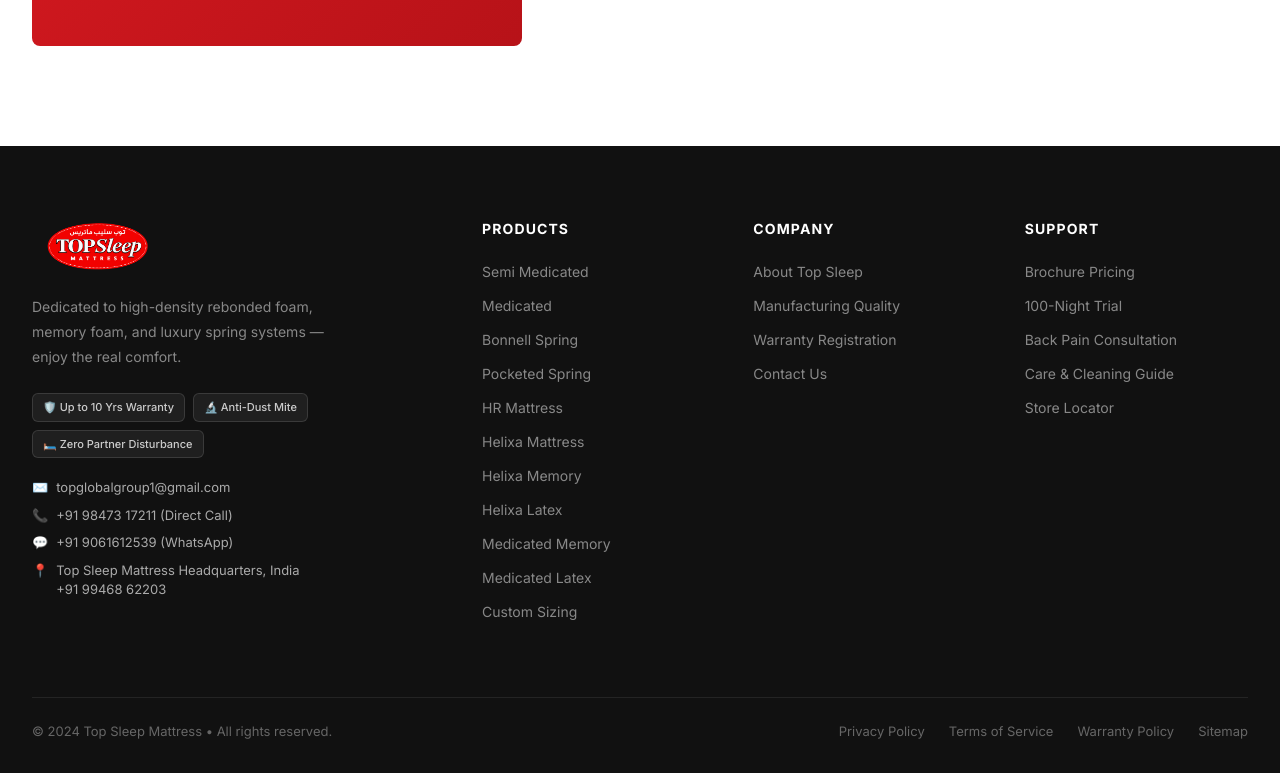
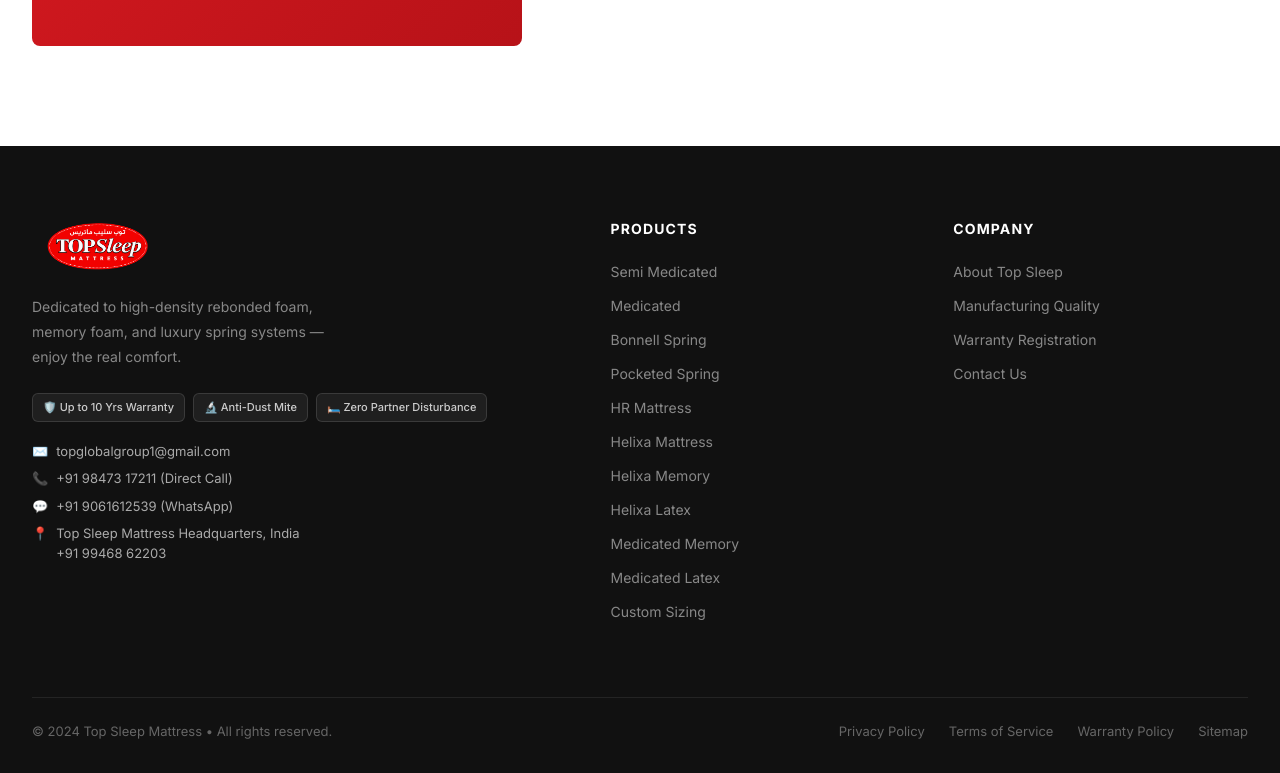
Before and after one commit to alinajaleelkavungal/topsleepmatress, a Next.js app: page / in a window 1280 px wide. Shown: the part 7235-8008 px from the top of the page. Built offline with nearby package versions, Linux system fonts and the light colour scheme; a web font is replaced by a local one.

Commit message:
updated footer section

```diff
--- a/components/Footer.tsx
+++ b/components/Footer.tsx
@@ -23,13 +23,6 @@
       'Warranty Registration',
       'Contact Us',
     ],
-    Support: [
-      'Brochure Pricing',
-      '100-Night Trial',
-      'Back Pain Consultation',
-      'Care & Cleaning Guide',
-      'Store Locator',
-    ],
   }
 
   return (
@@ -39,7 +32,7 @@
         <div
           style={{
             display: 'grid',
-            gridTemplateColumns: '1.8fr 1fr 1fr 1fr',
+            gridTemplateColumns: '1.8fr 1fr 1fr',
             gap: '48px',
             marginBottom: '64px',
           }}
```
